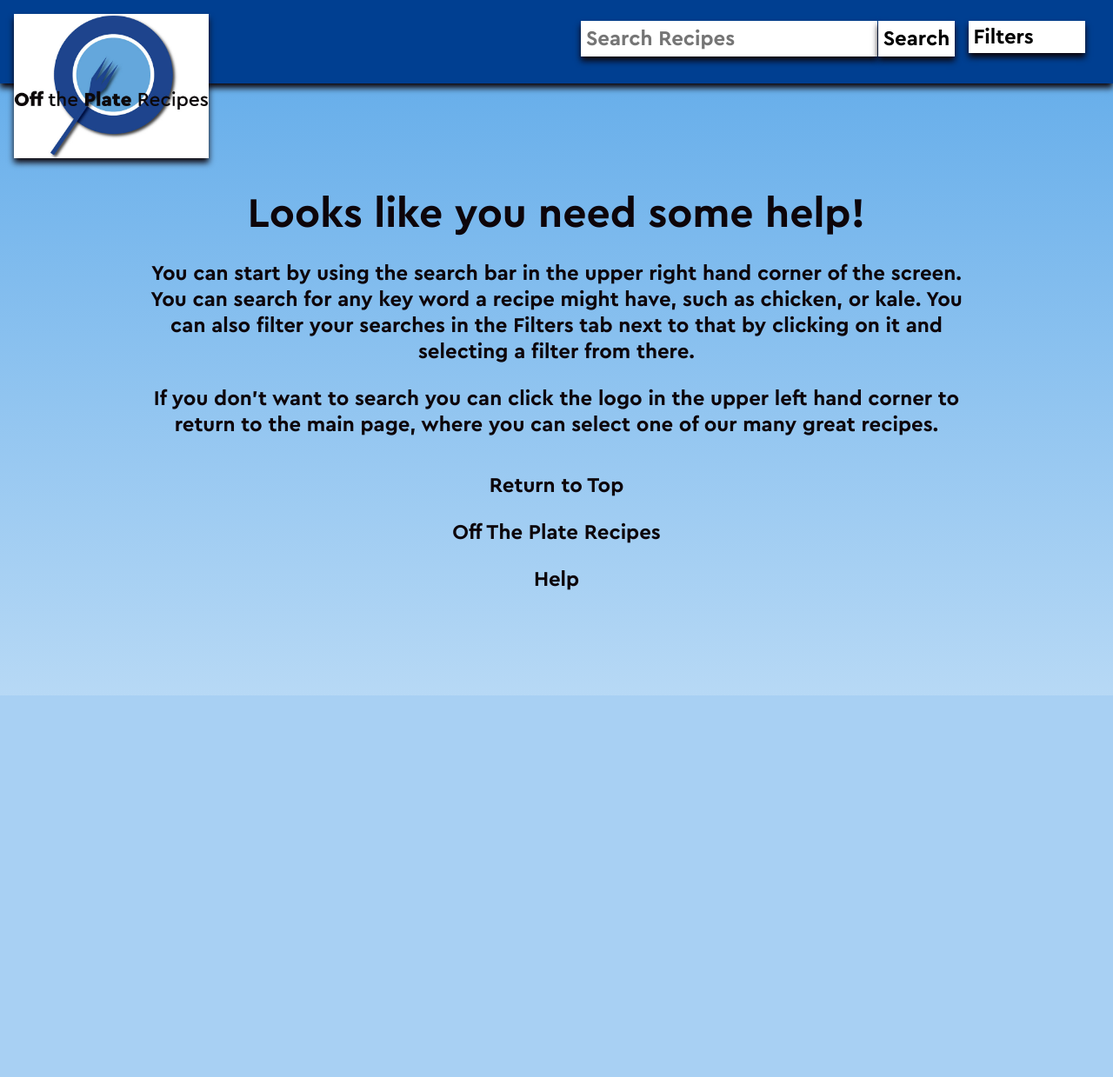
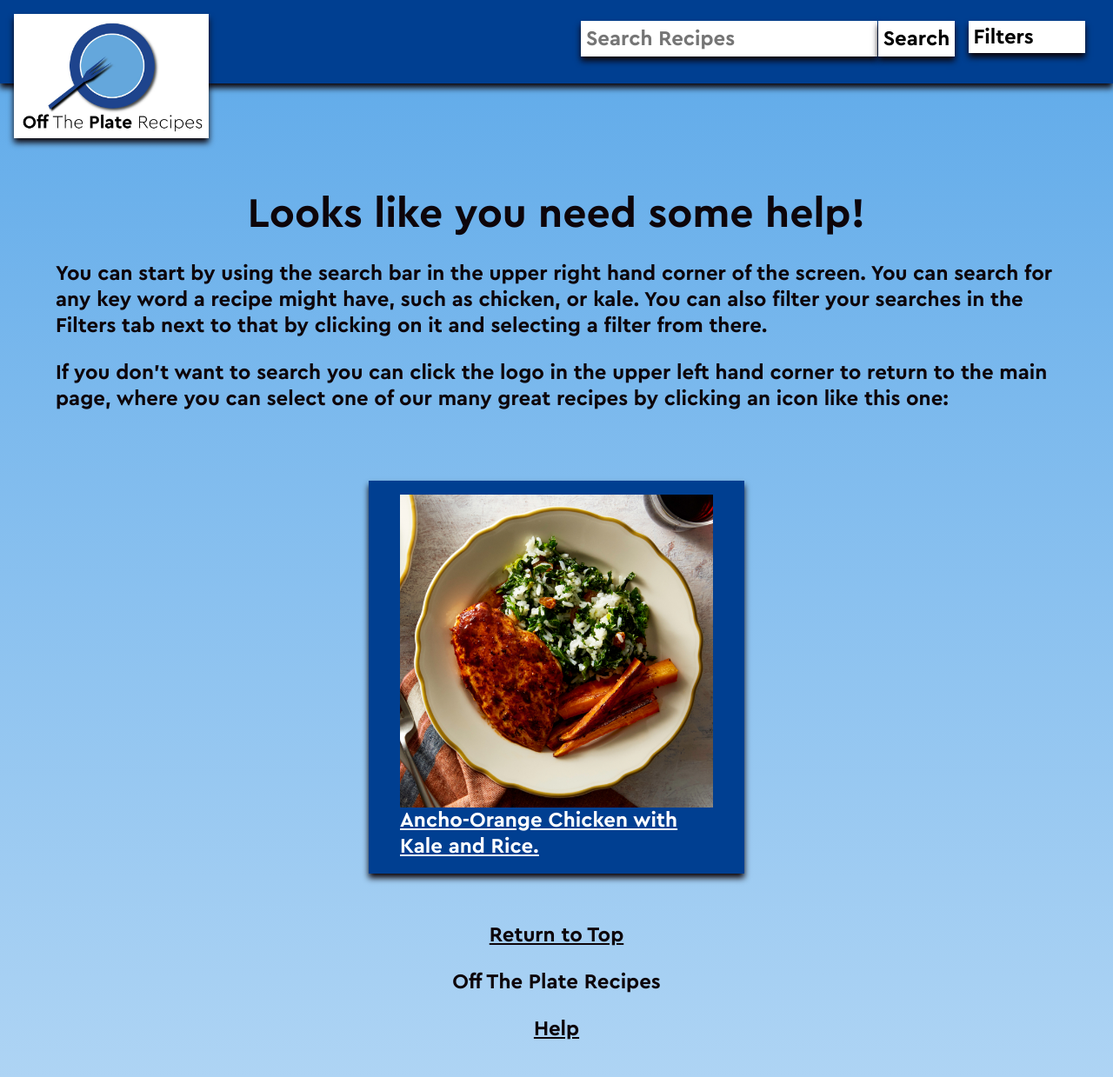
Before and after one commit to wynnodonnell/idm232-wmo26, a PHP site: page /help.html in a window 1280 px wide. Shown: the whole page at 87% size. Before the commit the page ends 800 px from the top, so only its background shows below. Run offline with PHP 8.4, Linux system fonts and the light colour scheme; some libraries are stand-ins or nearby versions.

Commit message:
Fixed help page, changed logo

```diff
--- a/alpha/help.html
+++ b/alpha/help.html
@@ -40,13 +40,23 @@
                 Looks like you need some help!
             </p>
         </div>
-        <div class="top2">
+        <div class="paragraph2">
             <p>You can start by using the search bar in the upper right hand corner of the screen. You can search for any key word a recipe might have, such as chicken, or kale. You can also filter your searches in the Filters tab next to that by clicking on it and selecting a filter from there. </p>
             <p>
-                If you don't want to search you can click the logo in the upper left hand corner to return to the main page, where you can select one of our many great recipes.
+                If you don't want to search you can click the logo in the upper left hand corner to return to the main page, where you can select one of our many great recipes by clicking an icon like this one:
             </p>
         </div>
+        <div class="intro">
+            <div class="main3">
+                <a href="recipe.html">
+                    <img class="indeximage" src="images/main.jpg" alt="The Main Recipe image for this recipe.">
+                </a>
 
+                <p class="with">
+                    <a href="recipe.html">Ancho-Orange Chicken with Kale and Rice.</a>
+                </p>
+                </div>
+                </div>
 
         <footer>
             <p>
--- a/alpha/index_files/styles.css
+++ b/alpha/index_files/styles.css
@@ -245,8 +245,17 @@ p{
     font:normal 1.25rem cera;
     margin-right: 5px;
     text-align: left;
-    color:#F4F8FF;
+    color:white;
     list-style: none;
+}
+.paragraph2{
+    font:normal 1.25rem cera;
+    margin-right: 5px;
+    text-align: left;
+    color:var(--d);
+    list-style: none;
+    padding-left: 5%;
+    padding-right: 5%;
 }
 .main{
     padding: 1rem;
@@ -277,11 +286,12 @@ p{
 
 }
 .image{
-    display: block;
+display: block;
     margin-left: auto;
     margin-right: auto;
     max-height: 25rem;
     max-width: 90%;
+    margin-top: auto;
 
 }
 footer{
@@ -306,7 +316,7 @@ footer{
 a{
     font: bold 1.5rem cera;
     color: white;
-    text-decoration: none;
+    text-decoration: underline;
 }
 a:hover{
     color:var(--b);
```
Also changed, not shown: alpha/images/logo.jpg.
